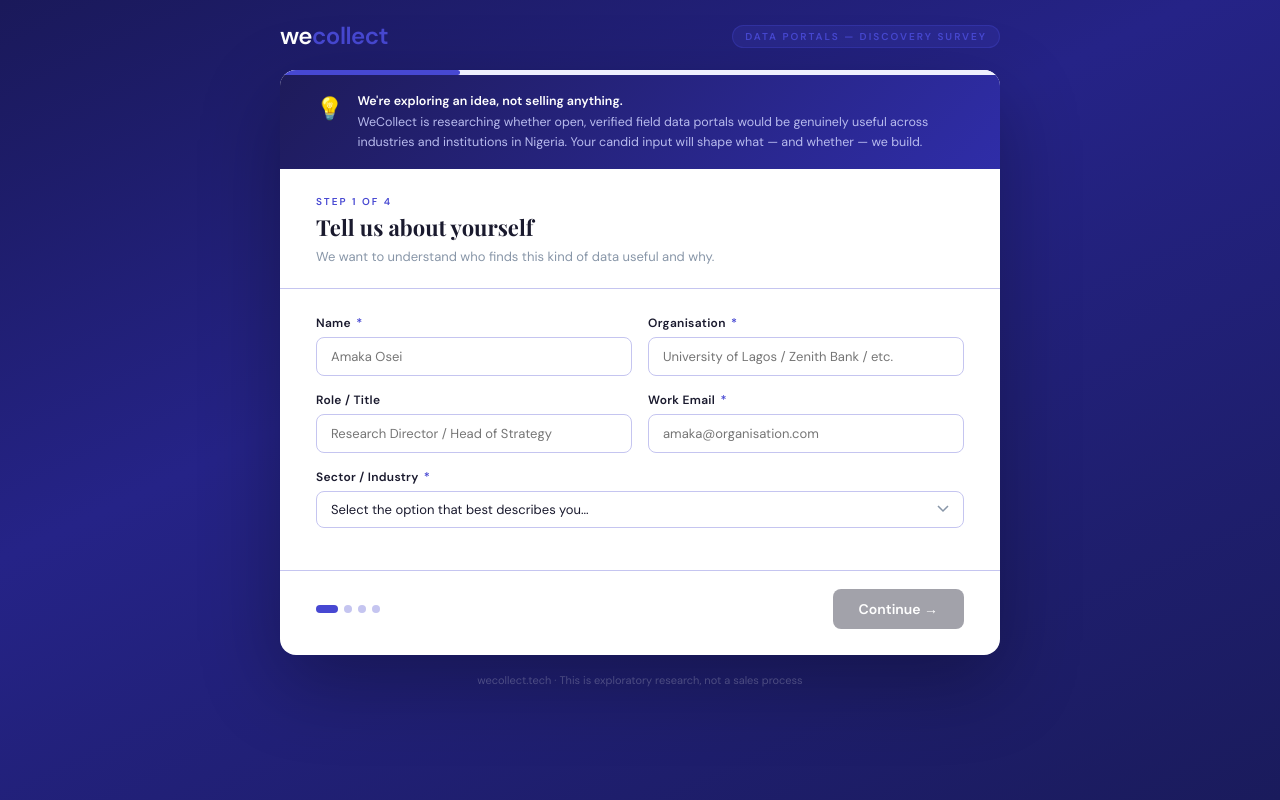
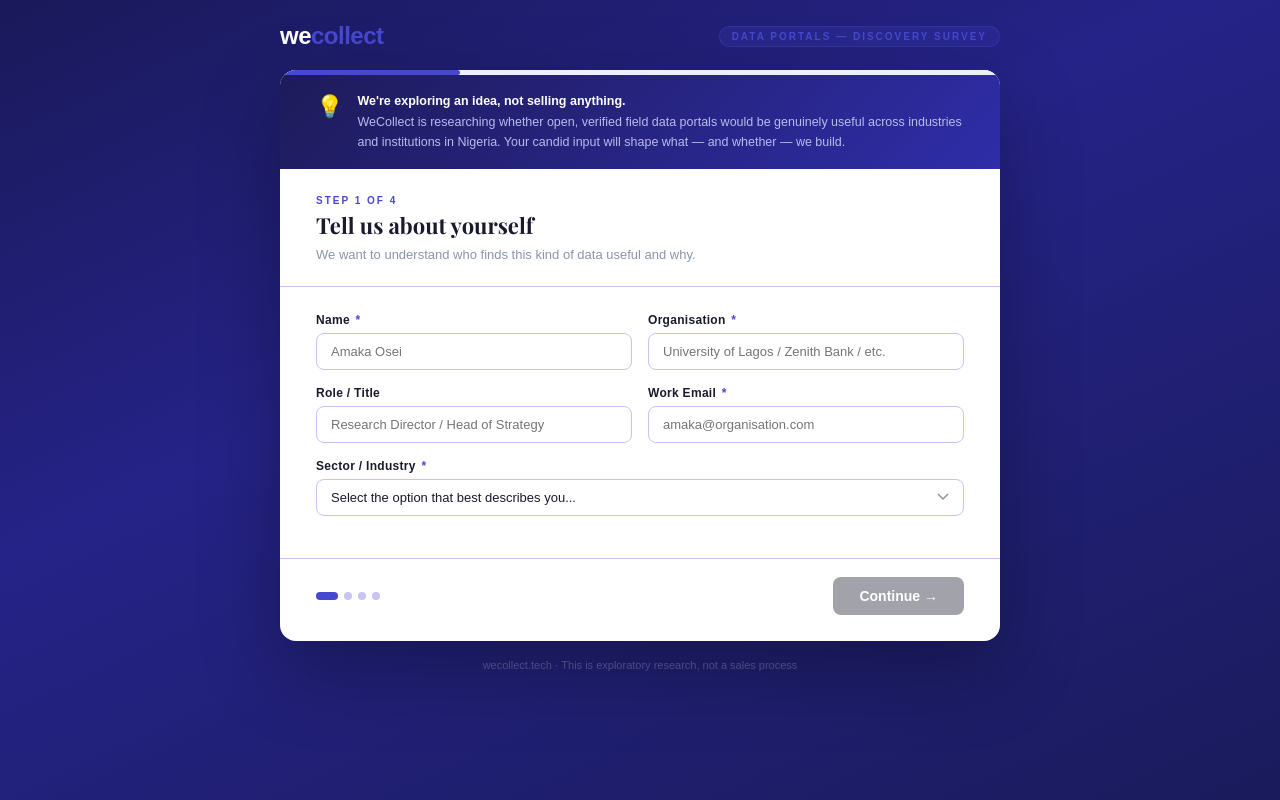
Before and after one commit to Oreoluwa17/info-input, a plain HTML site: page index.html in a window 1280 px wide. Drawn offline with nearby package versions, Linux system fonts and the light colour scheme.

Commit message:
Change font family from 'DM Sans' to 'Montserrat'

```diff
--- a/index.html
+++ b/index.html
@@ -25,7 +25,7 @@
   }
   *{box-sizing:border-box;margin:0;padding:0;}
   body{
-    font-family:'DM Sans',sans-serif;
+    font-family:'Montserrat',sans-serif;
     background:linear-gradient(155deg,#1A195A 0%,#252387 40%,#1A1B5C 100%);
     min-height:100vh;display:flex;flex-direction:column;
     align-items:center;padding:24px 16px 60px;
@@ -37,9 +37,9 @@
 
   /* two-tone wecollect wordmark */
   .wordmark{display:flex;align-items:baseline;gap:0;line-height:1;}
-  .wm-we{font-family:'DM Sans',sans-serif;font-size:24px;font-weight:800;
+  .wm-we{font-family:'Montserrat',sans-serif;font-size:24px;font-weight:800;
     color:var(--white);letter-spacing:-.5px;}
-  .wm-collect{font-family:'DM Sans',sans-serif;font-size:24px;font-weight:800;
+  .wm-collect{font-family:'Montserrat',sans-serif;font-size:24px;font-weight:800;
     color:var(--brand);letter-spacing:-.5px;}
 
   .badge{font-size:10px;font-weight:700;color:var(--brand);letter-spacing:2px;
@@ -81,7 +81,7 @@
   .req{color:var(--brand);margin-left:2px;}
   input[type=text],input[type=email],select,textarea{
     padding:10px 14px;border:1.5px solid var(--brand-bd);border-radius:8px;
-    font-size:13px;font-family:'DM Sans',sans-serif;color:var(--dark);
+    font-size:13px;font-family:'Montserrat',sans-serif;color:var(--dark);
     background:#fff;outline:none;width:100%;
     transition:border-color .2s,box-shadow .2s;}
   input:focus,select:focus,textarea:focus{
@@ -140,7 +140,7 @@
   /* ── Other input ─────────────────────────────────── */
   .other-in{margin-top:7px;padding:9px 13px;
     border:1.5px solid var(--brand-bd);border-radius:8px;
-    font-size:13px;font-family:'DM Sans',sans-serif;
+    font-size:13px;font-family:'Montserrat',sans-serif;
     color:var(--dark);width:100%;outline:none;
     transition:border-color .2s;}
   .other-in:focus{border-color:var(--brand);}
@@ -156,7 +156,7 @@
   .dot.done{background:var(--green);}
   .btns{display:flex;gap:10px;}
   .btn{padding:11px 26px;border-radius:8px;font-size:14px;
-    font-weight:600;font-family:'DM Sans',sans-serif;
+    font-weight:600;font-family:'Montserrat',sans-serif;
     cursor:pointer;border:none;transition:all .2s;}
   .btn-p{background:var(--dark);color:#fff;}
   .btn-p:hover{background:var(--brand-md);transform:translateY(-1px);}
@@ -201,7 +201,7 @@
   /* ── Admin panel ─────────────────────────────────── */
   .admbtn{font-size:11px;color:var(--muted);background:none;
     border:none;cursor:pointer;text-decoration:underline;
-    font-family:'DM Sans',sans-serif;margin-top:14px;display:block;
+    font-family:'Montserrat',sans-serif;margin-top:14px;display:block;
     margin-left:auto;margin-right:auto;}
   .rp{background:var(--grey);border-radius:8px;padding:14px;
     margin-top:12px;text-align:left;max-height:280px;overflow-y:auto;}
```
